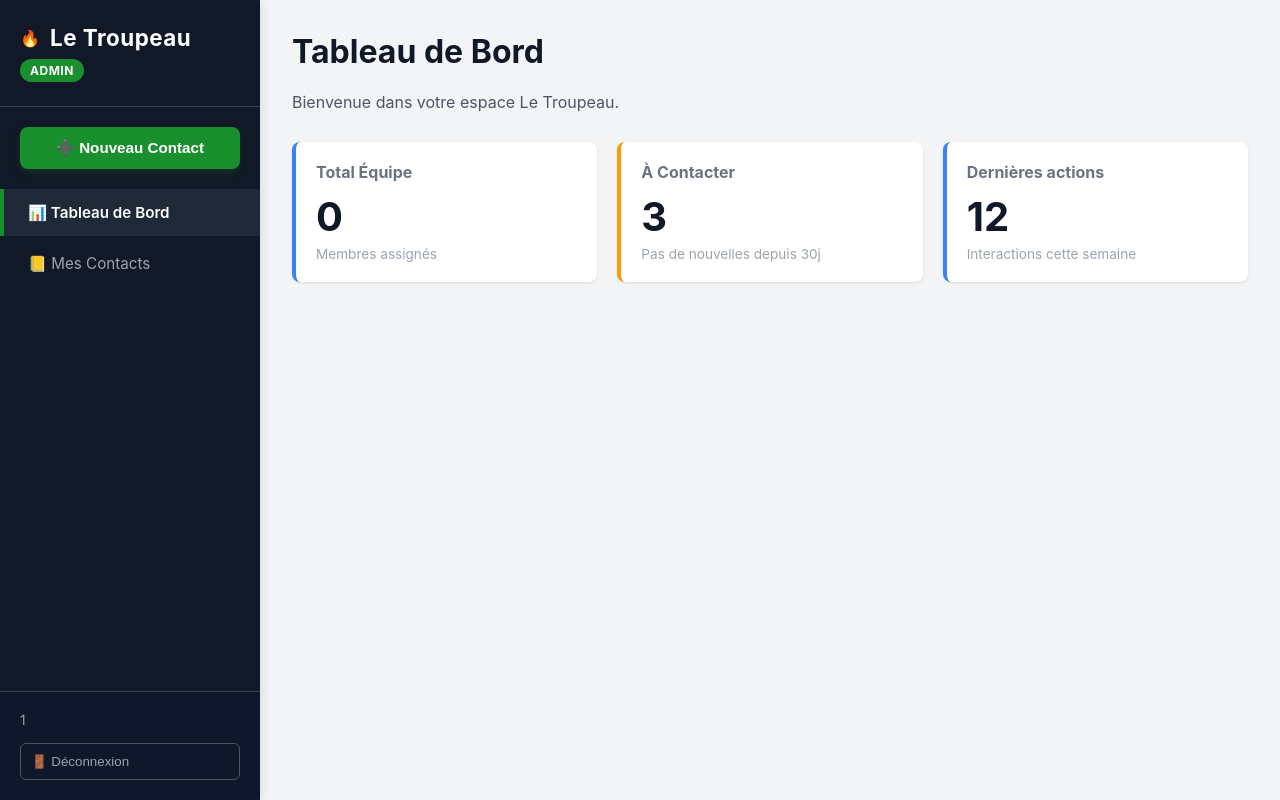
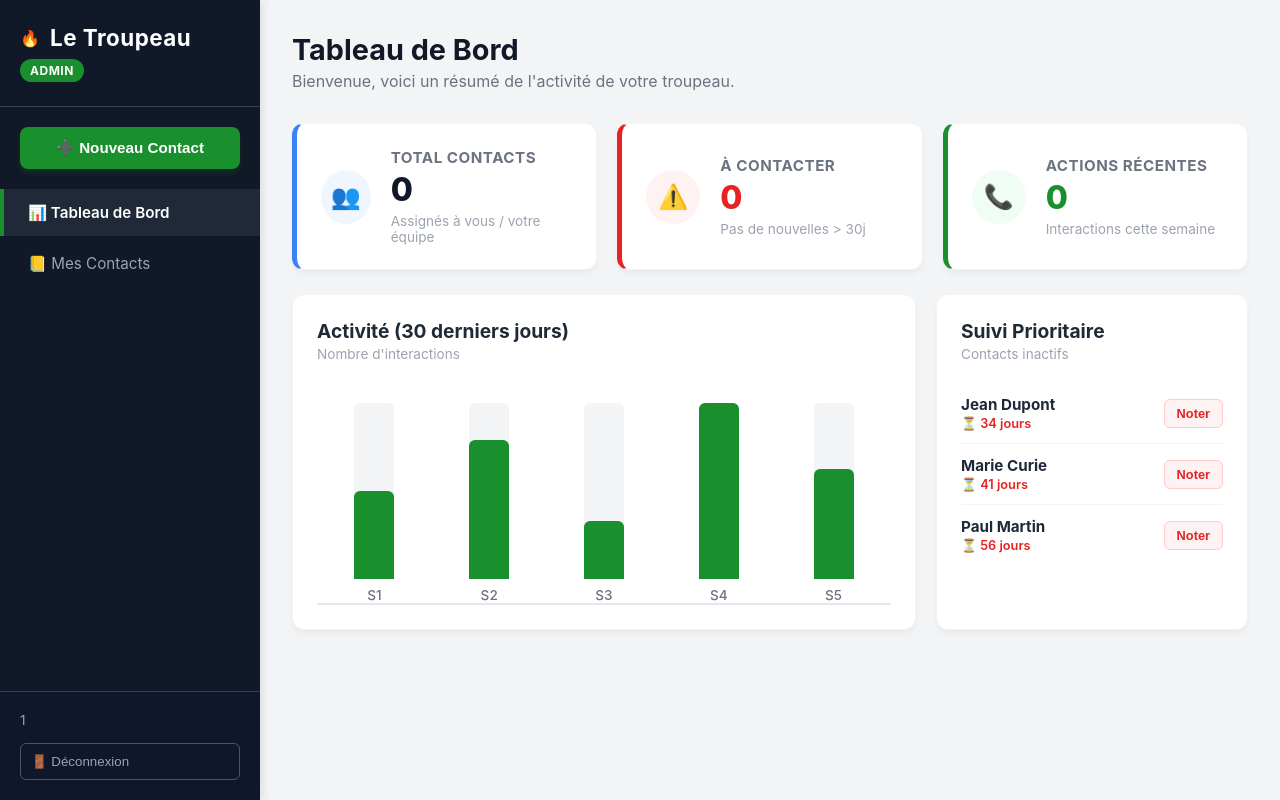
Before and after one commit to Carlossongo93/Suivi_des_ames, a Vue app in the folder frontend-vue/: page /dashboard in a window 1280 px wide. Built offline with nearby package versions, Linux system fonts and the light colour scheme; no server answers; sample sign-in values are in the browser's storage.

Commit message:
Mise à jour du Dashboard

```diff
--- a/frontend-vue/src/views/Dashboard.vue
+++ b/frontend-vue/src/views/Dashboard.vue
@@ -1,84 +1,369 @@
 <template>
-  <div>
-    <h1 class="page-title">Tableau de Bord</h1>
-    <p class="welcome-text">Bienvenue dans votre espace Le Troupeau.</p>
+  <div class="dashboard-container">
+    <header class="dashboard-header">
+      <div>
+        <h1 class="page-title">Tableau de Bord</h1>
+        <p class="welcome-text">Bienvenue, voici un résumé de l'activité de votre troupeau.</p>
+      </div>
+    </header>
 
+    <!-- LIGNE 1 : LES KPIs (Widgets) -->
     <div class="stats-grid">
+      <!-- Widget 1 : Total -->
       <div class="stat-card">
-        <h3>Total Équipe</h3>
-        <div class="stat-value">{{ contactsCount }}</div>
-        <div class="stat-label">Membres assignés</div>
+        <div class="stat-icon bg-blue">👥</div>
+        <div class="stat-content">
+          <h3>Total Contacts</h3>
+          <div class="stat-value">{{ kpiTotalContacts }}</div>
+          <div class="stat-label">Assignés à vous / votre équipe</div>
+        </div>
       </div>
 
-      <div class="stat-card highlight">
-        <h3>À Contacter</h3>
-        <div class="stat-value">3</div>
-        <div class="stat-label">Pas de nouvelles depuis 30j</div>
+      <!-- Widget 2 : Urgences (En rouge) -->
+      <div class="stat-card highlight-danger">
+        <div class="stat-icon bg-red">⚠️</div>
+        <div class="stat-content">
+          <h3>À Contacter</h3>
+          <div class="stat-value text-red">{{ kpiToContact }}</div>
+          <div class="stat-label">Pas de nouvelles > 30j</div>
+        </div>
       </div>
 
-      <div class="stat-card">
-        <h3>Dernières actions</h3>
-        <div class="stat-value">12</div>
-        <div class="stat-label">Interactions cette semaine</div>
+      <!-- Widget 3 : Activité (En vert) -->
+      <div class="stat-card highlight-success">
+        <div class="stat-icon bg-green">📞</div>
+        <div class="stat-content">
+          <h3>Actions Récentes</h3>
+          <div class="stat-value text-green">{{ kpiInteractions }}</div>
+          <div class="stat-label">Interactions cette semaine</div>
+        </div>
       </div>
+    </div>
+
+    <!-- LIGNE 2 : GRAPHIQUE ET URGENCES -->
+    <div class="dashboard-main-row">
+
+      <!-- Bloc Gauche : Graphique CSS natif (US-4.1) -->
+      <div class="dashboard-card chart-card">
+        <div class="card-header">
+          <h2>Activité (30 derniers jours)</h2>
+          <span class="subtitle">Nombre d'interactions</span>
+        </div>
+
+        <div class="css-chart-container">
+          <!-- Génération des barres du graphique -->
+          <div class="chart-bar-wrapper" v-for="data in chartData" :key="data.label">
+            <div class="chart-bar-bg">
+              <div
+                class="chart-bar-fill"
+                :style="{ height: (data.value / maxChartValue * 100) + '%' }"
+                :title="data.value + ' interactions'"
+              ></div>
+            </div>
+            <span class="chart-label">{{ data.label }}</span>
+          </div>
+        </div>
+      </div>
+
+      <!-- Bloc Droite : Liste des contacts urgents (US-2.2) -->
+      <div class="dashboard-card urgencies-card">
+        <div class="card-header">
+          <h2>Suivi Prioritaire</h2>
+          <span class="subtitle">Contacts inactifs</span>
+        </div>
+
+        <ul class="urgent-list">
+          <li v-for="contact in urgentContacts" :key="contact.id" class="urgent-item">
+            <div class="urgent-info">
+              <strong>{{ contact.name }}</strong>
+              <span class="days-alert">⏳ {{ contact.daysSince }} jours</span>
+            </div>
+            <button class="btn-small-action">Noter</button>
+          </li>
+          <!-- Si la liste est vide -->
+          <li v-if="urgentContacts.length === 0" class="empty-state">
+            🎉 Tout le monde a été contacté récemment !
+          </li>
+        </ul>
+      </div>
+
     </div>
   </div>
 </template>
 
 <script setup>
-import { ref, onMounted } from 'vue';
+import { ref, onMounted, computed } from 'vue';
 import api from '../services/api';
+import { useAuthStore } from '../stores/auth';
 
-const contactsCount = ref(0);
+const authStore = useAuthStore();
 
-// On charge une donnée réelle (le nombre de contacts) pour illustrer la connexion API
+// --- DONNÉES REACTIVES ---
+const kpiTotalContacts = ref(0);
+const kpiToContact = ref(0);
+const kpiInteractions = ref(0);
+
+// Données simulées pour le graphique (À relier à une future API /api/stats)
+const chartData = ref([
+  { label: 'S1', value: 12 },
+  { label: 'S2', value: 19 },
+  { label: 'S3', value: 8 },
+  { label: 'S4', value: 24 },
+  { label: 'S5', value: 15 }
+]);
+
+// Données simulées pour la liste d'urgence
+const urgentContacts = ref([
+  { id: 1, name: 'Jean Dupont', daysSince: 34 },
+  { id: 2, name: 'Marie Curie', daysSince: 41 },
+  { id: 3, name: 'Paul Martin', daysSince: 56 }
+]);
+
+// Calcul de la valeur max pour proportionner les barres du graphique CSS
+const maxChartValue = computed(() => {
+  return Math.max(...chartData.value.map(d => d.value), 1); // Evite division par zéro
+});
+
+// --- CHARGEMENT DES DONNÉES ---
 onMounted(async () => {
   try {
+    // Récupération des vrais contacts depuis l'API pour alimenter le compteur total
     const response = await api.get('/contacts');
-    contactsCount.value = response.data.length;
+    const contacts = response.data;
+
+    kpiTotalContacts.value = contacts.length;
+
+    // NOTE : Plus tard, nous calculerons kpiToContact en regardant
+    // la date de "last_interaction_at" de chaque contact renvoyé par l'API.
+    kpiToContact.value = urgentContacts.value.length; // Temporaire
+    kpiInteractions.value = 45; // Temporaire
+
   } catch (error) {
-    console.error("Erreur lors de la récupération des stats", error);
+    console.error("Erreur lors de la récupération des statistiques :", error);
   }
 });
 </script>
 
 <style scoped>
+.dashboard-container {
+  display: flex;
+  flex-direction: column;
+  gap: 24px;
+}
+
+.dashboard-header {
+  margin-bottom: 8px;
+}
+
 .page-title {
   color: #111827;
-  margin-top: 0;
+  margin: 0 0 4px 0;
+  font-size: 1.8rem;
 }
+
 .welcome-text {
-  color: #4b5563;
-  margin-bottom: 30px;
+  color: #6b7280;
+  margin: 0;
+  font-size: 1rem;
 }
+
+/* --- KPIs GRID --- */
 .stats-grid {
   display: grid;
-  grid-template-columns: repeat(auto-fit, minmax(250px, 1fr));
+  grid-template-columns: repeat(auto-fit, minmax(300px, 1fr));
   gap: 20px;
 }
+
 .stat-card {
   background: white;
-  padding: 20px;
-  border-radius: 8px;
-  box-shadow: 0 1px 3px rgba(0,0,0,0.1);
-  border-left: 4px solid #3b82f6;
+  padding: 24px;
+  border-radius: 12px;
+  box-shadow: 0 4px 6px -1px rgba(0,0,0,0.05);
+  display: flex;
+  align-items: center;
+  gap: 20px;
+  border: 1px solid #f3f4f6;
+  border-left: 5px solid #3b82f6; /* Bleu par défaut */
 }
-.stat-card.highlight {
-  border-left-color: #f59e0b;
+
+.stat-card.highlight-danger { border-left-color: #e62222; }
+.stat-card.highlight-success { border-left-color: #1a8f2e; }
+
+.stat-icon {
+  width: 54px;
+  height: 54px;
+  border-radius: 50%;
+  display: flex;
+  align-items: center;
+  justify-content: center;
+  font-size: 1.5rem;
 }
-.stat-card h3 {
-  margin: 0 0 10px 0;
-  font-size: 1rem;
+.bg-blue { background-color: #eff6ff; }
+.bg-red { background-color: #fef2f2; }
+.bg-green { background-color: #f0fdf4; }
+
+.stat-content h3 {
+  margin: 0 0 4px 0;
+  font-size: 0.95rem;
   color: #6b7280;
+  text-transform: uppercase;
+  letter-spacing: 0.5px;
 }
+
 .stat-value {
-  font-size: 2.5rem;
-  font-weight: bold;
+  font-size: 2rem;
+  font-weight: 800;
   color: #111827;
+  line-height: 1.2;
 }
+.text-red { color: #e62222; }
+.text-green { color: #1a8f2e; }
+
 .stat-label {
   font-size: 0.85rem;
   color: #9ca3af;
-  margin-top: 5px;
+  margin-top: 4px;
+}
+
+/* --- MAIN ROW (Graphique + Urgences) --- */
+.dashboard-main-row {
+  display: grid;
+  grid-template-columns: 2fr 1fr;
+  gap: 20px;
+}
+
+.dashboard-card {
+  background: white;
+  border-radius: 12px;
+  padding: 24px;
+  box-shadow: 0 4px 6px -1px rgba(0,0,0,0.05);
+  border: 1px solid #f3f4f6;
+}
+
+.card-header {
+  margin-bottom: 20px;
+}
+
+.card-header h2 {
+  margin: 0;
+  font-size: 1.2rem;
+  color: #1f2937;
+}
+
+.card-header .subtitle {
+  font-size: 0.85rem;
+  color: #9ca3af;
+}
+
+/* --- GRAPHIQUE CSS NATIF --- */
+.css-chart-container {
+  display: flex;
+  align-items: flex-end;
+  justify-content: space-around;
+  height: 200px;
+  padding-top: 20px;
+  border-bottom: 2px solid #e5e7eb;
+}
+
+.chart-bar-wrapper {
+  display: flex;
+  flex-direction: column;
+  align-items: center;
+  gap: 8px;
+  width: 40px;
+  height: 100%;
+}
+
+.chart-bar-bg {
+  width: 100%;
+  flex-grow: 1;
+  background-color: #f3f4f6;
+  border-radius: 6px 6px 0 0;
+  display: flex;
+  align-items: flex-end;
+}
+
+.chart-bar-fill {
+  width: 100%;
+  background-color: #1a8f2e; /* Vert de ta charte */
+  border-radius: 6px 6px 0 0;
+  transition: height 0.5s ease-out;
+}
+
+.chart-bar-fill:hover {
+  background-color: #126620;
+}
+
+.chart-label {
+  font-size: 0.85rem;
+  color: #6b7280;
+  font-weight: 500;
+}
+
+/* --- LISTE DES URGENCES --- */
+.urgent-list {
+  list-style: none;
+  padding: 0;
+  margin: 0;
+}
+
+.urgent-item {
+  display: flex;
+  justify-content: space-between;
+  align-items: center;
+  padding: 12px 0;
+  border-bottom: 1px solid #f3f4f6;
+}
+
+.urgent-item:last-child {
+  border-bottom: none;
+}
+
+.urgent-info {
+  display: flex;
+  flex-direction: column;
+}
+
+.urgent-info strong {
+  color: #1f2937;
+  font-size: 0.95rem;
+}
+
+.days-alert {
+  font-size: 0.8rem;
+  color: #e62222;
+  font-weight: 600;
+  margin-top: 2px;
+}
+
+.btn-small-action {
+  background-color: #fef2f2;
+  color: #e62222;
+  border: 1px solid #fecaca;
+  padding: 6px 12px;
+  border-radius: 6px;
+  font-size: 0.8rem;
+  font-weight: bold;
+  cursor: pointer;
+  transition: all 0.2s;
+}
+
+.btn-small-action:hover {
+  background-color: #e62222;
+  color: white;
+}
+
+.empty-state {
+  text-align: center;
+  color: #1a8f2e;
+  padding: 20px 0;
+  font-weight: 500;
+}
+
+/* --- RESPONSIVE MOBILE --- */
+@media (max-width: 1024px) {
+  .dashboard-main-row {
+    grid-template-columns: 1fr;
+  }
 }
 </style>
```
